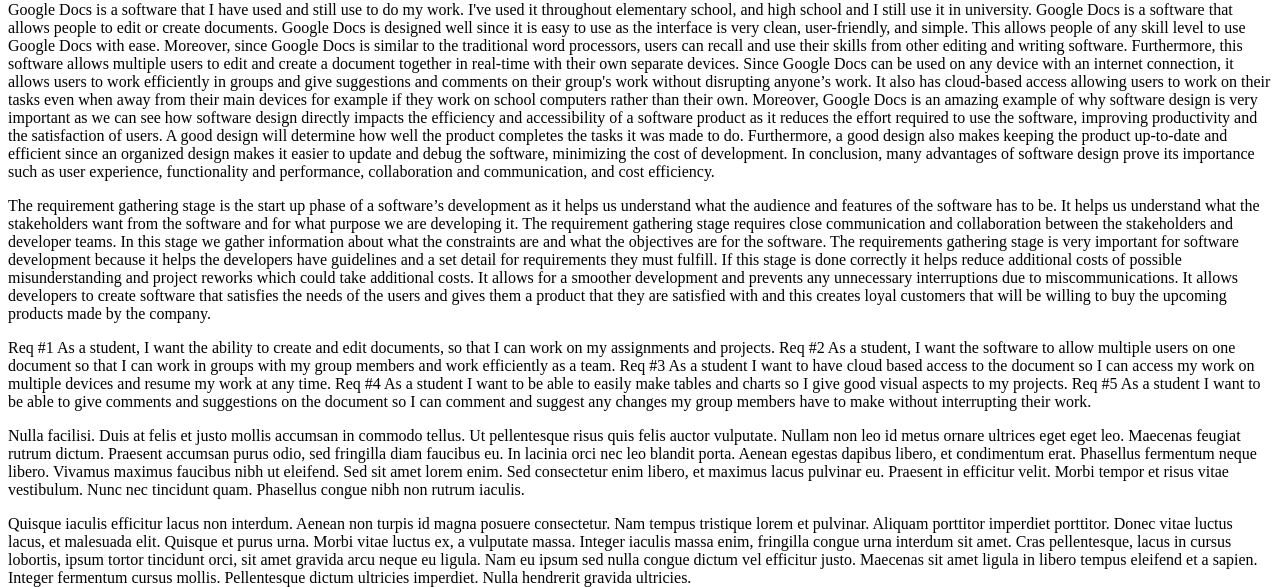
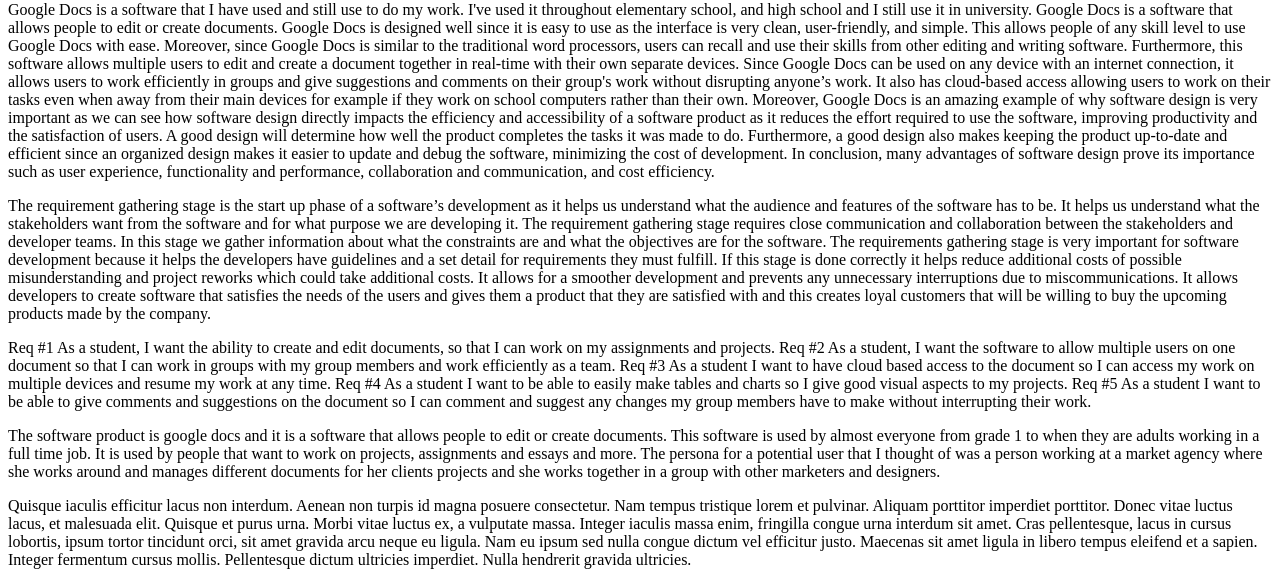
Before and after one commit to Arsala5/Producer-hub, a plain HTML site: page index.html in a window 1280 px wide. Shown: the part 79-666 px from the top of the page. Drawn offline with Linux system fonts and the light colour scheme.

Commit message:
Update index.html

```diff
--- a/index.html
+++ b/index.html
@@ -24,12 +24,8 @@ Req #5
 As a student I want to be able to give comments and suggestions on the document so I can comment and suggest any changes my group members have to make without interrupting their work.
 
 </p>
-  <p>Nulla facilisi. Duis at felis et justo mollis accumsan in commodo tellus. Ut pellentesque risus quis felis auctor
-    vulputate. Nullam non leo id metus ornare ultrices eget eget leo. Maecenas feugiat rutrum dictum. Praesent accumsan
-    purus odio, sed fringilla diam faucibus eu. In lacinia orci nec leo blandit porta. Aenean egestas dapibus libero, et
-    condimentum erat. Phasellus fermentum neque libero. Vivamus maximus faucibus nibh ut eleifend. Sed sit amet lorem
-    enim. Sed consectetur enim libero, et maximus lacus pulvinar eu. Praesent in efficitur velit. Morbi tempor et risus
-    vitae vestibulum. Nunc nec tincidunt quam. Phasellus congue nibh non rutrum iaculis.</p>
+  <p>The software product is google docs and it is a software that allows people to edit or create documents. This software is used by almost everyone from grade 1 to when they are adults working in a full time job. It is used by people that want to work on projects, assignments and essays and more. The persona for a potential user that I thought of was a person working at a market agency where she works around and manages different documents for her clients projects and she works together in a group with other marketers and designers.
+</p>
   <p>Quisque iaculis efficitur lacus non interdum. Aenean non turpis id magna posuere consectetur. Nam tempus tristique
     lorem et pulvinar. Aliquam porttitor imperdiet porttitor. Donec vitae luctus lacus, et malesuada elit. Quisque et
     purus urna. Morbi vitae luctus ex, a vulputate massa. Integer iaculis massa enim, fringilla congue urna interdum sit
```
